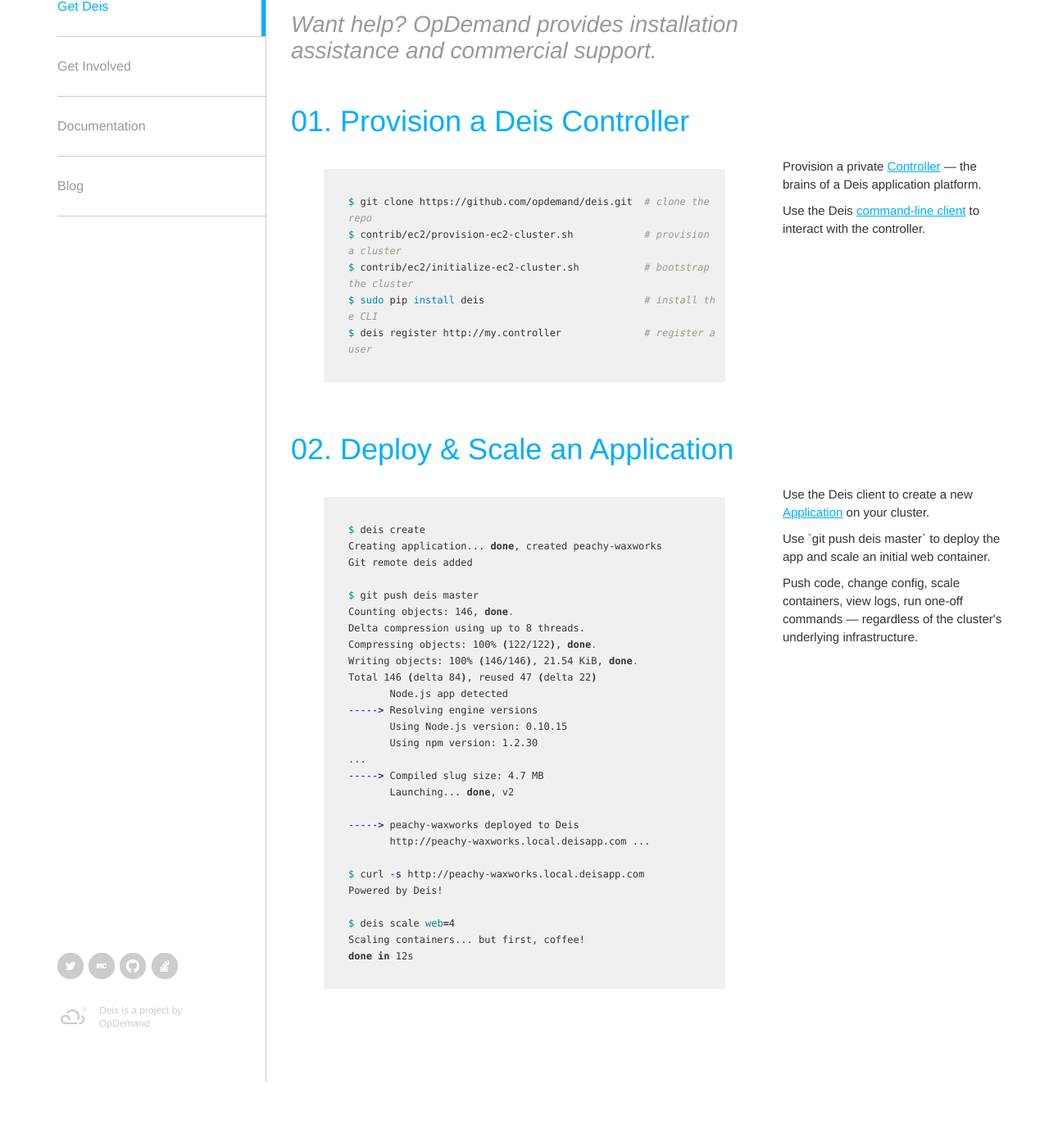
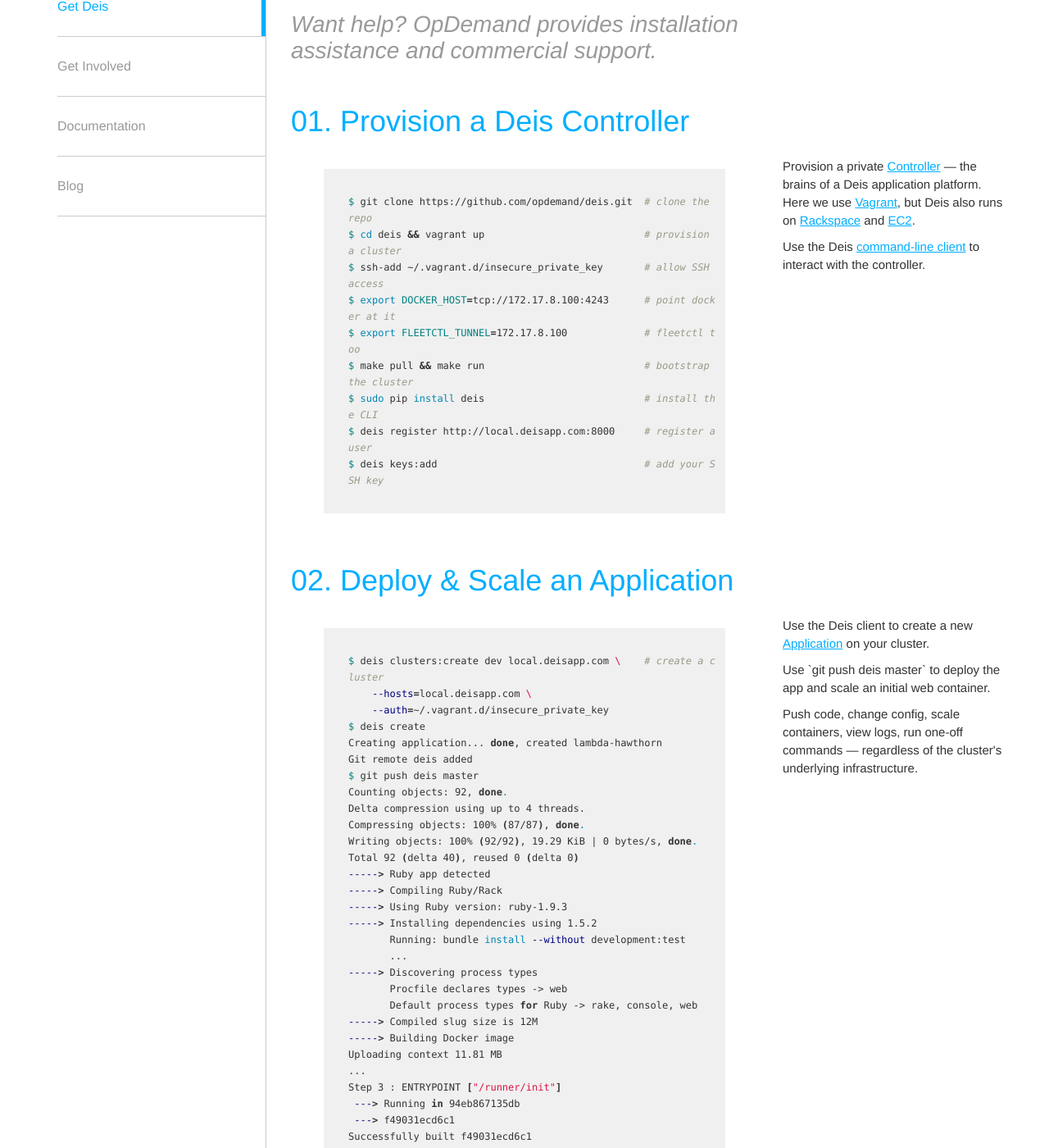
Before and after one commit to stefanfoulis/deis.io, a Jekyll site: the page built from get-deis/index.html, in a window 1280 px wide and 1400 px high, scrolled down 247 px. Shown: the whole window at 82% size. Built offline with Jekyll 4.4.1, drawn with Linux system fonts in a browser that asks for light colours; nearby versions of some CDN libraries; Markdown is read by kramdown in place of the engine named in the settings; before the commit the page ends 1567 px from its top, so only the background shows below that; some of the changed text lies outside the part shown.

Commit message:
fix(get-deis): update "deploy your own PaaS" to match v0.8.0
Fixes #1, deis/deis#908.

```diff
--- a/get-deis/index.html
+++ b/get-deis/index.html
@@ -26,14 +26,22 @@
                 <div class="span6">
 {% highlight bash %}
 $ git clone https://github.com/opdemand/deis.git  # clone the repo
-$ contrib/ec2/provision-ec2-cluster.sh            # provision a cluster
-$ contrib/ec2/initialize-ec2-cluster.sh           # bootstrap the cluster
+$ cd deis && vagrant up                           # provision a cluster
+$ ssh-add ~/.vagrant.d/insecure_private_key       # allow SSH access
+$ export DOCKER_HOST=tcp://172.17.8.100:4243      # point docker at it
+$ export FLEETCTL_TUNNEL=172.17.8.100             # fleetctl too
+$ make pull && make run                           # bootstrap the cluster
 $ sudo pip install deis                           # install the CLI
-$ deis register http://my.controller              # register a user
+$ deis register http://local.deisapp.com:8000     # register a user
+$ deis keys:add                                   # add your SSH key
 {% endhighlight %}
                 </div>
                 <div class="span3">
-                    <p>Provision a private <a href="http://docs.deis.io/en/latest/components/controller/" target="_blank">Controller</a> &#8212; the brains of a Deis application platform.</p>
+                    <p>Provision a private <a href="http://docs.deis.io/en/latest/components/controller/" target="_blank">Controller</a> &#8212; the brains of a Deis application platform. Here we use
+                    <a href="http://docs.deis.io/en/latest/operations/provision-controller/#vagrant">Vagrant</a>,
+                    but Deis also runs on
+                    <a href="http://docs.deis.io/en/latest/operations/provision-controller/#rackspace">Rackspace</a> and
+                    <a href="http://docs.deis.io/en/latest/operations/provision-controller/#amazon-ec2">EC2</a>.</p>
                     <p>Use the Deis <a href="http://docs.deis.io/en/latest/gettingstarted/usage/" target="_blank">command-line client</a> to interact with the controller.</p>
                 </div>
             </div>
@@ -42,28 +50,48 @@
             <div class="row">
                 <div class="span6">
 {% highlight bash %}
+$ deis clusters:create dev local.deisapp.com \    # create a cluster
+    --hosts=local.deisapp.com \
+    --auth=~/.vagrant.d/insecure_private_key
 $ deis create
-Creating application... done, created peachy-waxworks
+Creating application... done, created lambda-hawthorn
 Git remote deis added
+$ git push deis master
+Counting objects: 92, done.
+Delta compression using up to 4 threads.
+Compressing objects: 100% (87/87), done.
+Writing objects: 100% (92/92), 19.29 KiB | 0 bytes/s, done.
+Total 92 (delta 40), reused 0 (delta 0)
+-----> Ruby app detected
+-----> Compiling Ruby/Rack
+-----> Using Ruby version: ruby-1.9.3
+-----> Installing dependencies using 1.5.2
+       Running: bundle install --without development:test
+       ...
+-----> Discovering process types
+       Procfile declares types -> web
+       Default process types for Ruby -> rake, console, web
+-----> Compiled slug size is 12M
+-----> Building Docker image
+Uploading context 11.81 MB
+...
+Step 3 : ENTRYPOINT ["/runner/init"]
+ ---> Running in 94eb867135db
+ ---> f49031ecd6c1
+Successfully built f49031ecd6c1
+-----> Pushing image to private registry
 
-$ git push deis master
-Counting objects: 146, done.
-Delta compression using up to 8 threads.
-Compressing objects: 100% (122/122), done.
-Writing objects: 100% (146/146), 21.54 KiB, done.
-Total 146 (delta 84), reused 47 (delta 22)
-       Node.js app detected
------> Resolving engine versions
-       Using Node.js version: 0.10.15
-       Using npm version: 1.2.30
-...
------> Compiled slug size: 4.7 MB
        Launching... done, v2
 
------> peachy-waxworks deployed to Deis
-       http://peachy-waxworks.local.deisapp.com ...
+-----> lambda-hawthorn deployed to Deis
+       http://lambda-hawthorn.local.deisapp.com
 
-$ curl -s http://peachy-waxworks.local.deisapp.com
+       To learn more, use `deis help` or visit http://deis.io
+
+To ssh://git@local.deisapp.com:2222/lambda-hawthorn.git
+ * [new branch]      master -> master
+
+$ curl -s http://lambda-hawthorn.local.deisapp.com
 Powered by Deis!
 
 $ deis scale web=4
```
